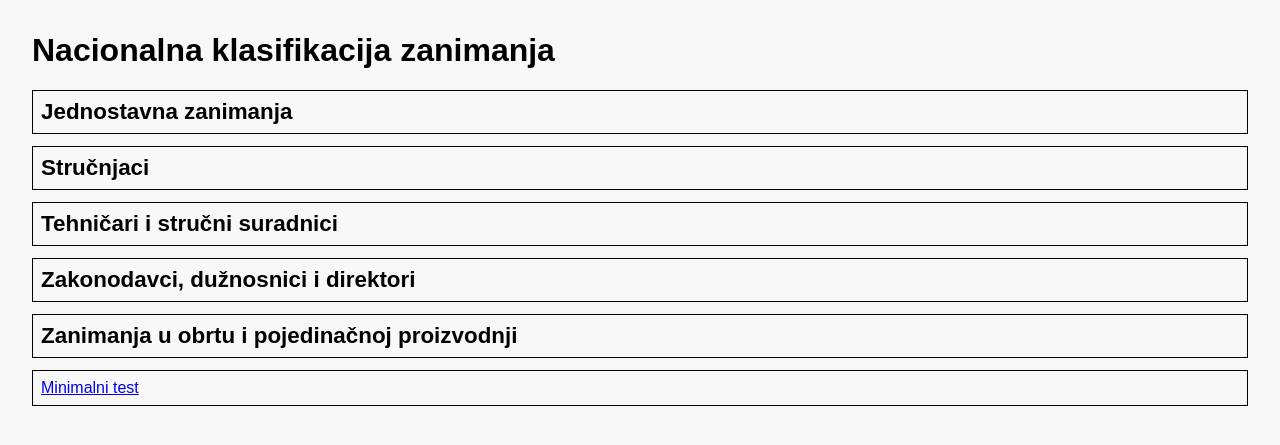
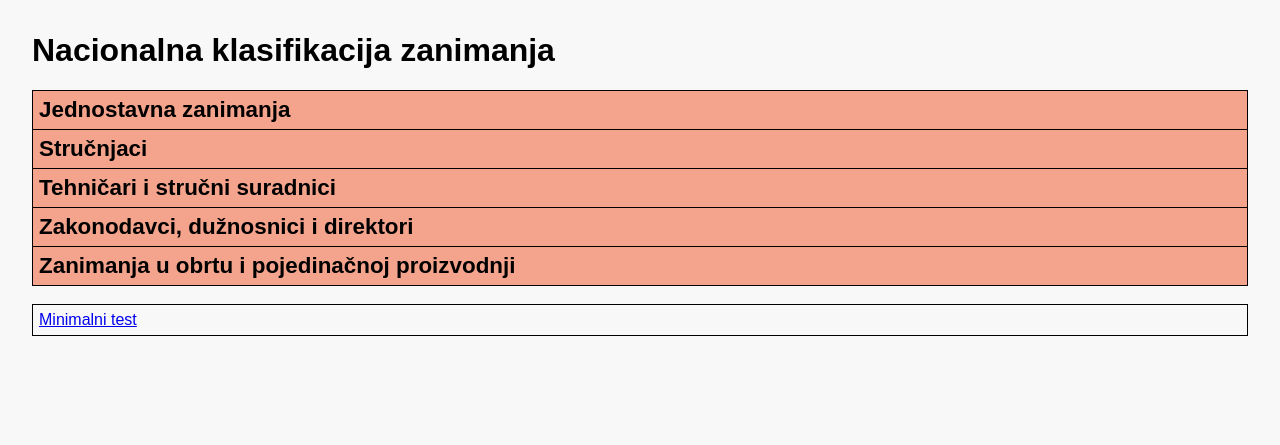
Before and after one commit to gluncic/NKZ10, a FastAPI app: page / in a window 1280 px wide. Shown: the top 445 px of the page. Run offline with FastAPI, Linux system fonts and the light colour scheme; some libraries are stand-ins or nearby versions.

Commit message:
Update index.html 21

```diff
--- a/templates/index.html
+++ b/templates/index.html
@@ -2,8 +2,11 @@
 <html lang="hr">
 <head>
   <meta charset="UTF-8">
-  <title>NKZ – Zanimanja</title>
-  <meta http-equiv="Content-Security-Policy" content="default-src 'self' https://unpkg.com; script-src 'self' 'unsafe-inline' https://unpkg.com; style-src 'self' 'unsafe-inline';">
+  <title>NKZ – Tablični prikaz</title>
+  <meta http-equiv="Content-Security-Policy"
+        content="default-src 'self' https://unpkg.com;
+                 script-src 'self' 'unsafe-inline' https://unpkg.com;
+                 style-src 'self' 'unsafe-inline';">
   <style>
     body {
       font-family: sans-serif;
@@ -11,11 +14,17 @@
       background: #f8f8f8;
       color: black;
     }
-    /* Svaki element koji se prikazuje kao ćelija ima kvadratni obrub */
-    .blok {
-      border: 1px solid black;
-      padding: 8px;
-      margin-bottom: 12px;
+    table {
+      border-collapse: collapse;
+      width: 100%;
+    }
+    tr, td {
+      border: 1px solid black; /* kvadratni obrub */
+      padding: 6px;
+    }
+    /* Rod */
+    .rod-row {
+      background-color: rgba(242,80,34,0.5); /* poluprozirna narančasta */
     }
     .rod-link {
       color: black;
@@ -23,50 +32,91 @@
       font-weight: bold;
       text-decoration: none;
     }
+    .collapse-rod {
+      margin-left: 10px;
+      color: black;
+      font-size: 0.9em;
+      text-decoration: none;
+    }
+
+    /* Skupina */
+    .group-row {
+      background-color: rgba(0,120,215,0.5); /* poluprozirna plava */
+    }
     .skupina-link {
       color: black;
       font-size: 1.2em;
       font-weight: bold;
       text-decoration: none;
     }
+    .collapse-group {
+      margin-left: 10px;
+      color: black;
+      font-size: 0.8em;
+      text-decoration: none;
+    }
+
+    /* Zanimanje */
+    .occupation-row {
+      background-color: #fff;
+    }
     .zanimanje-link {
       color: black;
       font-size: 1em;
       text-decoration: none;
     }
+    .collapse-occ {
+      margin-left: 10px;
+      color: black;
+      font-size: 0.8em;
+      text-decoration: none;
+    }
+
+    /* Opis */
     .opis {
-      margin-top: 5px;
+      margin-top: 6px;
       background: #f0f0f0;
       padding: 10px;
       font-style: italic;
       border: 1px solid #ccc;
       color: black;
     }
-    ul {
-      list-style-type: none;
-      padding-left: 0;
-      margin: 0;
-    }
-    li {
-      margin: 4px 0;
-    }
   </style>
   <script src="https://unpkg.com/htmx.org@1.9.2"></script>
 </head>
 <body>
   <h1>Nacionalna klasifikacija zanimanja</h1>
-  <!-- Svaki rod se prikazuje u svom bloku -->
-  {% for item in rods %}
-    <div class="blok" id="rod-{{ item.slug }}">
-      <a class="rod-link" href="#" hx-get="/expand-rod/{{ item.slug }}" hx-target="#rod-{{ item.slug }}" hx-swap="outerHTML">
-        {{ item.rod }}
-      </a>
-    </div>
-  {% endfor %}
 
-  <!-- Minimalni test htmx link -->
-  <div class="blok" id="test">
-    <a href="#" hx-get="/test" hx-target="#test" hx-swap="outerHTML">Minimalni test</a>
-  </div>
+  <table id="main-table">
+    <tbody id="table-body">
+      {% for item in rods %}
+      <tr id="rod-{{ item.slug }}" class="rod-row">
+        <td>
+          <!-- collapsed rod -->
+          <a class="rod-link"
+             href="#"
+             hx-get="/expand-rod/{{ item.slug }}"
+             hx-target="#rod-{{ item.slug }}"
+             hx-swap="outerHTML">
+             {{ item.rod }}
+          </a>
+        </td>
+      </tr>
+      {% endfor %}
+    </tbody>
+  </table>
+
+  <br>
+  <table>
+    <tbody id="test-tbody">
+      <tr>
+        <td>
+          <a href="#" hx-get="/test" hx-target="#test-tbody" hx-swap="outerHTML">
+            Minimalni test
+          </a>
+        </td>
+      </tr>
+    </tbody>
+  </table>
 </body>
 </html>
```
